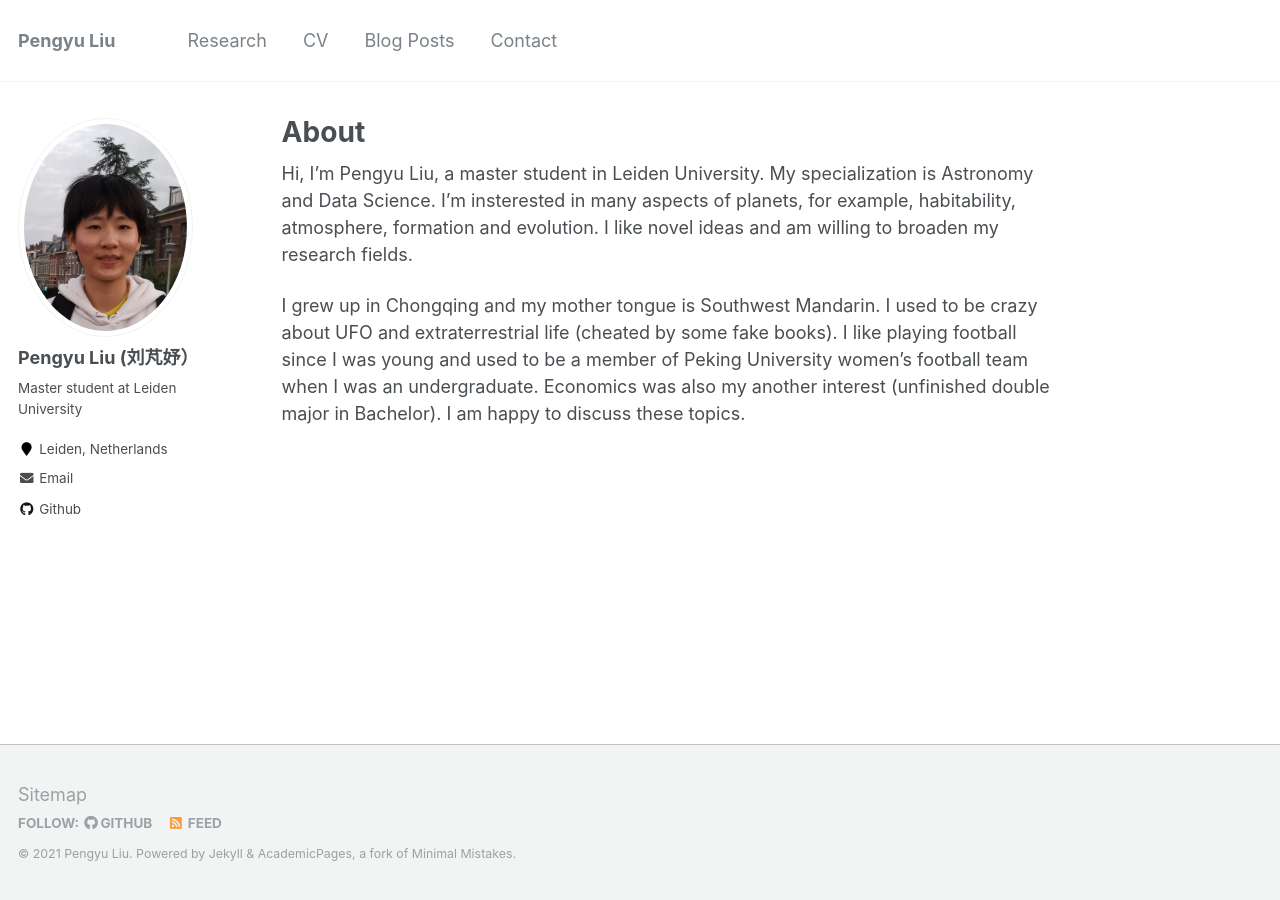
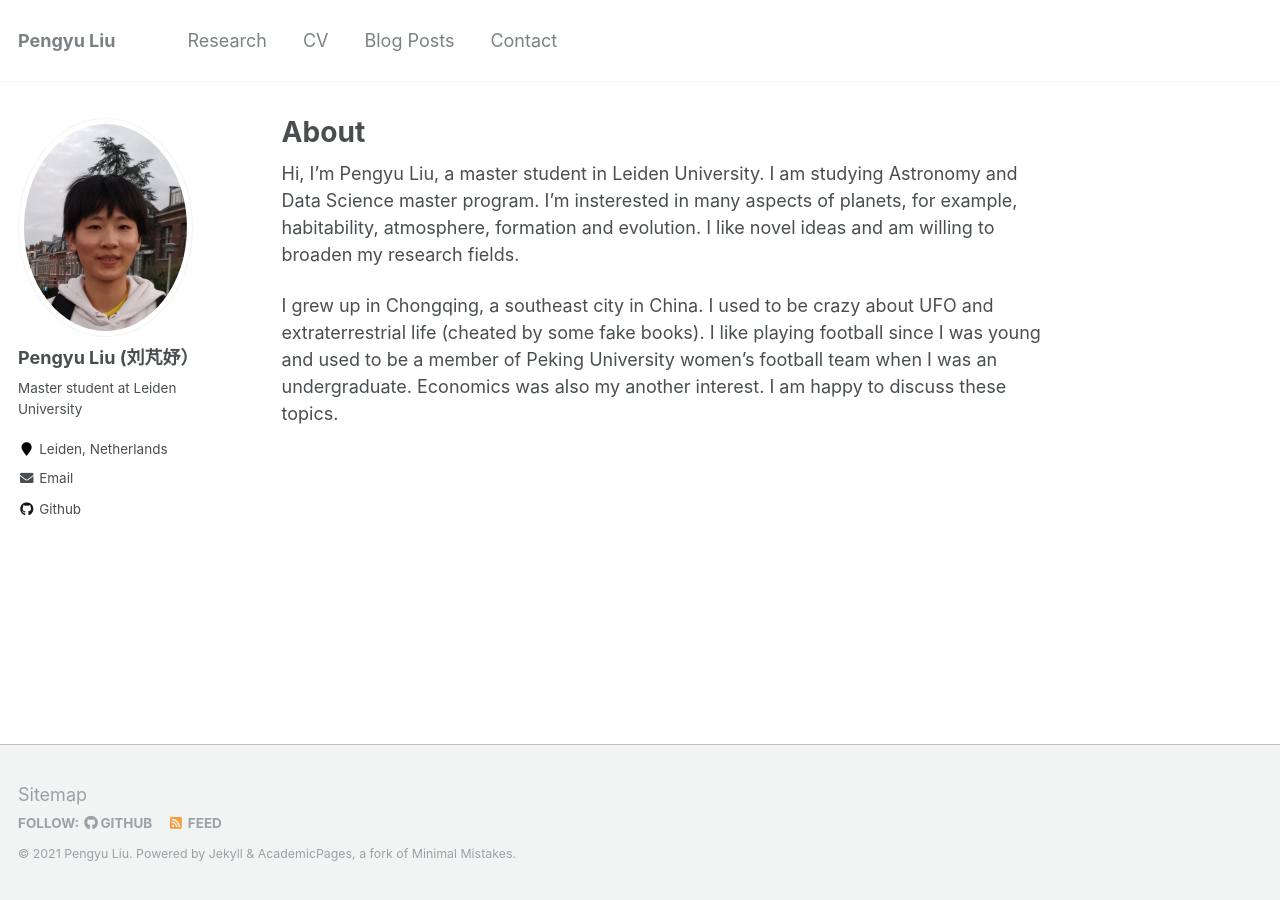
Before and after one commit to Pengyu-Liu/pengyuliu.github.io, a Jekyll site: the page built from _pages/about.md, in a window 1280 px wide. Built offline with Jekyll 4.4.1, drawn with Linux system fonts in a browser that asks for light colours.

Commit message:
Update about.md

```diff
--- a/_pages/about.md
+++ b/_pages/about.md
@@ -8,6 +8,6 @@ redirect_from:
   - /about.html
 ---
 
-Hi, I'm Pengyu Liu, a master student in Leiden University. My specialization is Astronomy and Data Science. I'm insterested in many aspects of planets, for example, habitability, atmosphere, formation and evolution. I like novel ideas and am willing to broaden my research fields.
+Hi, I'm Pengyu Liu, a master student in Leiden University. I am studying Astronomy and Data Science master program. I'm insterested in many aspects of planets, for example, habitability, atmosphere, formation and evolution. I like novel ideas and am willing to broaden my research fields.
 
-I grew up in Chongqing and my mother tongue is Southwest Mandarin. I used to be crazy about UFO and extraterrestrial life (cheated by some fake books). I like playing football since I was young and used to be a member of Peking University women's football team when I was an undergraduate. Economics was also my another interest (unfinished double major in Bachelor). I am happy to discuss these topics.
+I grew up in Chongqing, a southeast city in China. I used to be crazy about UFO and extraterrestrial life (cheated by some fake books). I like playing football since I was young and used to be a member of Peking University women's football team when I was an undergraduate. Economics was also my another interest. I am happy to discuss these topics.
```
